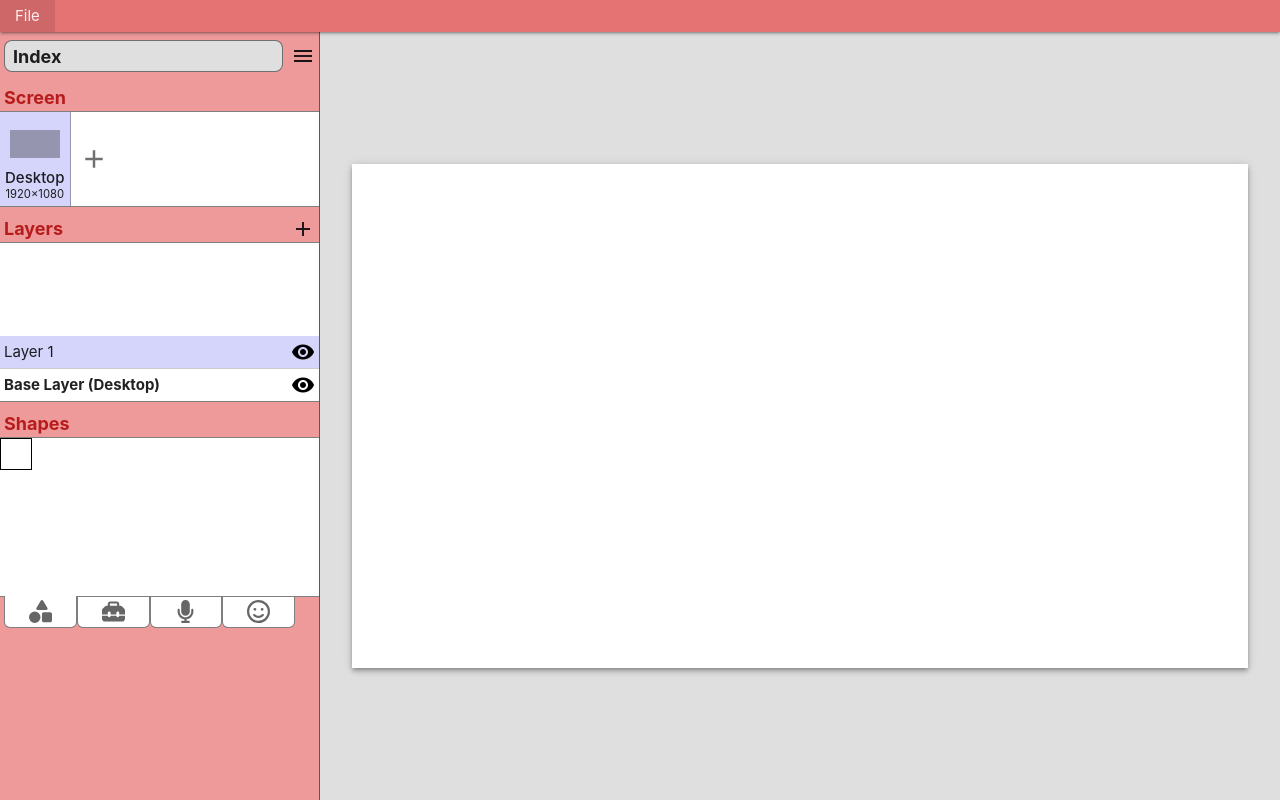
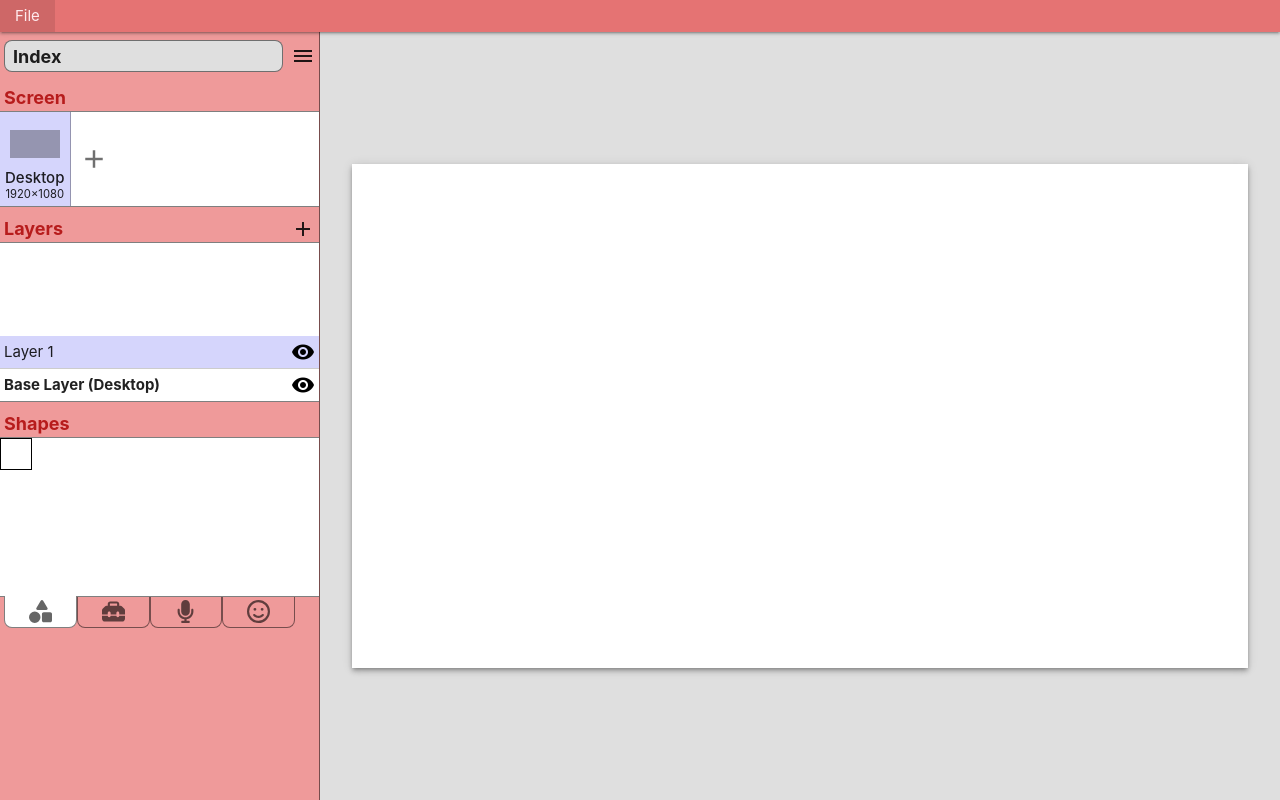
Before and after one commit to ShaneByrne0963/wirefree, a React (Vite) app: page / in a window 1280 px wide. Built offline with nearby package versions, Linux system fonts and the light colour scheme.

Commit message:
Add ability to change between shape groups

```diff
--- a/src/assets/css/shapes.css
+++ b/src/assets/css/shapes.css
@@ -22,15 +22,15 @@
 
 .shape-group-button {
   height: 32px;
-  background-color: white;
   border: 1px solid rgba(0, 0, 0, 0.5);
   border-top: none;
-  border-bottom-left-radius: 6px;
-  border-bottom-right-radius: 6px;
+  border-bottom-left-radius: 8px;
+  border-bottom-right-radius: 8px;
   padding: 4px;
   text-align: center;
 
   &.selected {
+    background-color: white;
     position: relative;
     z-index: 3;
   }
--- a/src/components/side-panel/SidePanel.tsx
+++ b/src/components/side-panel/SidePanel.tsx
@@ -1,6 +1,6 @@
 import PageName from "./pages/PageName";
 import SidePanelSection from "./SidePanelSection";
-import { useContext } from "react";
+import { useContext, useState } from "react";
 import { ThemeContext } from "../../context";
 import { useDispatch, useSelector } from "react-redux";
 import { RootState } from "../../state/store";
@@ -10,6 +10,7 @@ import ShapeGroups from "./shapes/ShapeGroups";
 function SidePanel() {
   const screenSizeData = useSelector((state: RootState) => state.screenSize);
   const pageData = useSelector((state: RootState) => state.pages);
+  const [shapeGroup, setShapeGroup] = useState(0);
   const dispatch = useDispatch();
 
   // Function for adding layers to the selected page
@@ -51,7 +52,10 @@ function SidePanel() {
         labelButtonAction={handleAddLayer}
       ></SidePanelSection>
       <SidePanelSection sectionType="shapes" label="Shapes"></SidePanelSection>
-      <ShapeGroups></ShapeGroups>
+      <ShapeGroups
+        selectedGroup={shapeGroup}
+        handleChangeGroup={setShapeGroup}
+      ></ShapeGroups>
     </div>
   );
 }
--- a/src/components/side-panel/shapes/ShapeGroups.tsx
+++ b/src/components/side-panel/shapes/ShapeGroups.tsx
@@ -7,20 +7,28 @@ import VectorGraphic, {
 
 const shapeGroupNames = ["shapes", "components", "icons", "emojis"];
 
+interface ShapeGroupProps {
+  selectedGroup: number;
+  handleChangeGroup: (index: number) => void;
+}
+
 interface ShapeGroupButtonProps {
   type: string;
+  index: number;
   selected: boolean;
+  handleClick: (index: number) => void;
 }
 
-function ShapeGroups() {
-  const selectedGroup = 0;
+function ShapeGroups(props: ShapeGroupProps) {
   return (
     <div id="shape-groups">
       {shapeGroupNames.map((shape, index) => (
         <ShapeGroupButton
           key={index}
+          index={index}
           type={shape}
-          selected={index === selectedGroup}
+          selected={index === props.selectedGroup}
+          handleClick={props.handleChangeGroup}
         ></ShapeGroupButton>
       ))}
     </div>
@@ -34,6 +42,7 @@ function ShapeGroupButton(props: ShapeGroupButtonProps) {
       role="button"
       id={"shape-group-" + props.type}
       className={"shape-group-button" + (props.selected ? " selected" : "")}
+      onClick={() => props.handleClick(props.index)}
     >
       {props.type === "shapes" && (
         <VectorGraphic color={iconColor} path={pathShapes}></VectorGraphic>
```
